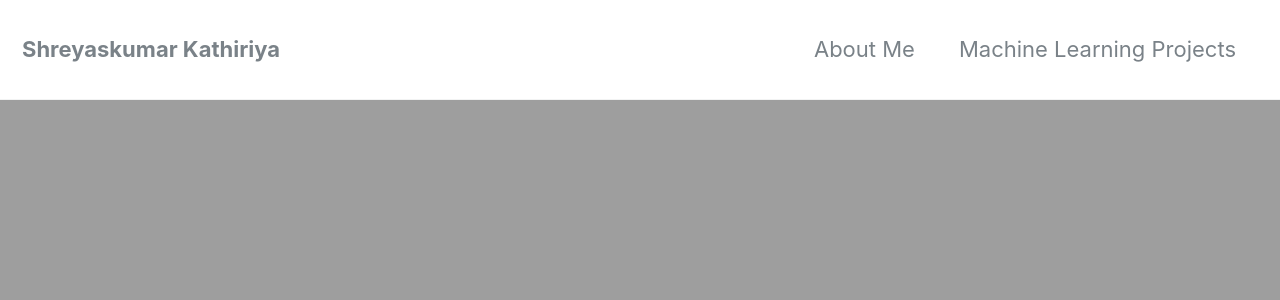
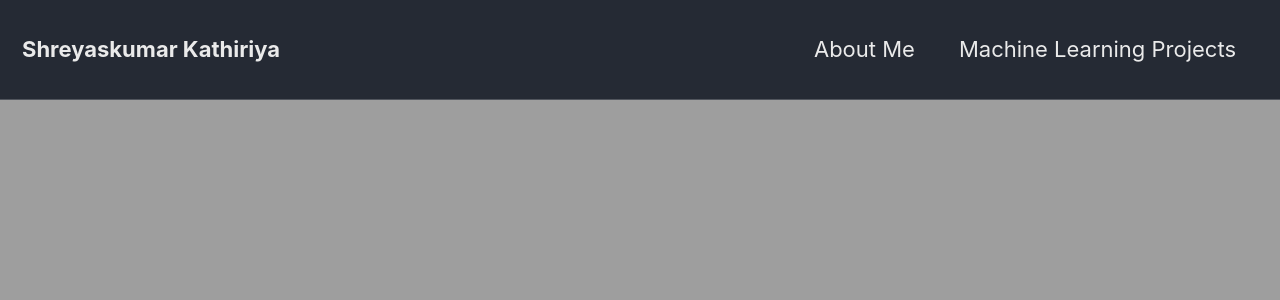
Before and after one commit to Shreyash1811/Shreyash1811.github.io, a Jekyll site: the page built from index.html, in a window 1280 px wide and 900 px high. Shown: the top 300 px of the window. Built offline with Jekyll 4.4.1, drawn with Linux system fonts in a browser that asks for light colours; nearby versions of some CDN libraries; the list of posts is cut into pages by our own code.

Commit message:
Update _config.yml

```diff
--- a/_config.yml
+++ b/_config.yml
@@ -5,7 +5,7 @@
 # For technical reasons, this file is *NOT* reloaded automatically when you use
 # `jekyll serve`. If you change this file, please restart the server process.
 
-minimal_mistakes_skin    : "default" # "air", "aqua", "contrast", "dark", "dirt", "neon", "mint", "plum", "sunrise", "default"
+minimal_mistakes_skin    : "dark" # "air", "aqua", "contrast", "dark", "dirt", "neon", "mint", "plum", "sunrise", "default"
 
 # Site Settings
 locale                   : "en-US"
```
